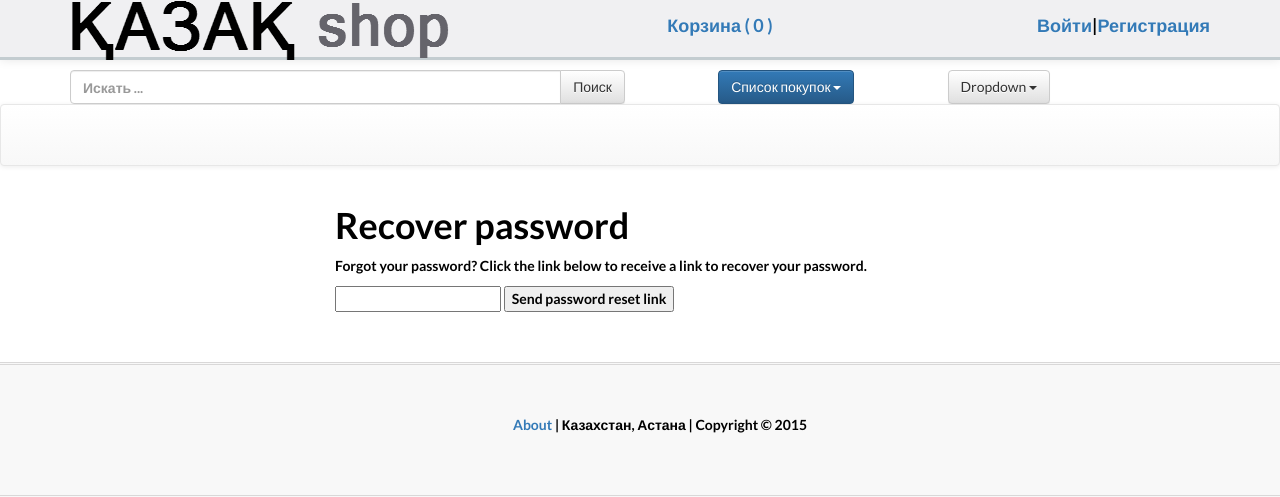
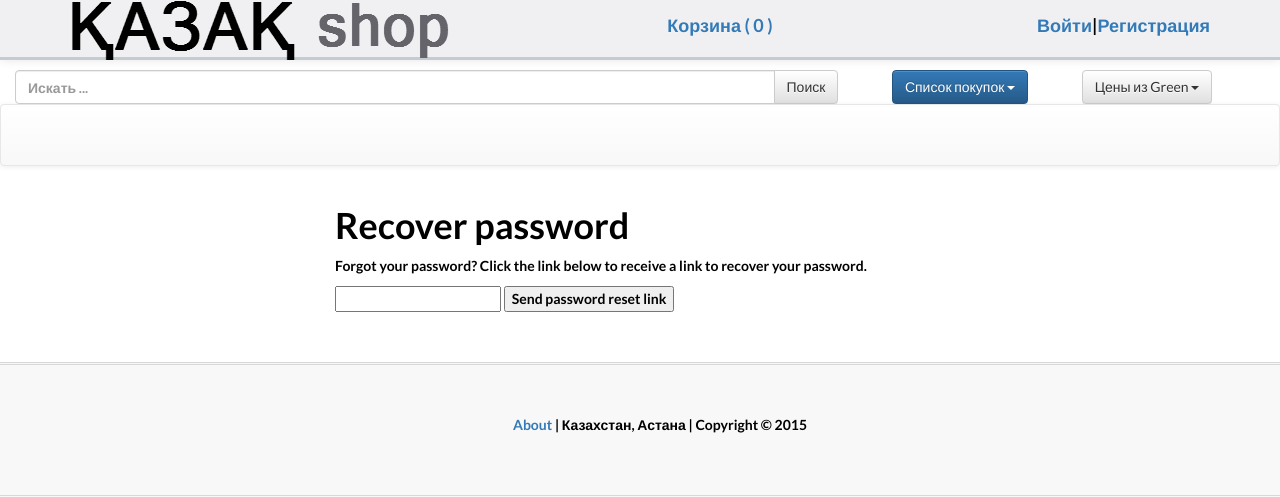
Before and after one commit to abzaloid/bestprice, a Python web app: template templates/forgot.html in a window 1280 px wide. Shown: the top 497 px of the page. Run offline with Jinja, Linux system fonts and the light colour scheme; the template is opened without the code that fills it, so the values that code supplies are empty; some libraries are stand-ins or nearby versions.

Commit message:
design improvements

```diff
--- a/templates/base.html
+++ b/templates/base.html
@@ -51,9 +51,22 @@
 
 
 
-<div class="container">
+<div class="container-fluid">
   <div class="row">
-    <div class="col-md-6">
+    <div class = "col-sm-2 col-xs-2 col-lg-2 col-md-2 pull-right">
+      <div class="dropdown">
+        <button class="btn btn-default dropdown-toggle" type="button" id="dropdownMenu1" data-toggle="dropdown" aria-expanded="true">
+          Цены из Green
+          <span class="caret"></span>
+        </button>
+        <ul class="dropdown-menu" role="menu" aria-labelledby="dropdownMenu1">
+          <li role="presentation"><a role="menuitem" tabindex="-1" href="#">Green</a></li>
+          <li role="presentation"><a role="menuitem" tabindex="-1" href="#">Galmart</a></li>
+        </ul>
+      </div>
+    </div>
+
+     <div class="col-sm-8 col-xs-8 col-lg-8 col-md-8">
       <div class="input-group">
         <input type="text" class="form-control" id = "search_form" placeholder="Искать ...">
         <span class="input-group-btn">
@@ -66,7 +79,7 @@
       </span>
     </div>
    </div>
-   <div class="col-md-3 text-center">
+      <div class="col-sm-2 col-xs-2 col-lg-2 col-md-2 text-center">
         <div class="dropdown">
             <a id="dLabel" role="button" class="btn btn-primary" data-target="#">
                 Список покупок <span class="caret"></span>
@@ -78,20 +91,8 @@
             </span>
         </div>
     </div>
-    <div class = "col-md-3 pull-right">
-      <div class="dropdown">
-        <button class="btn btn-default dropdown-toggle" type="button" id="dropdownMenu1" data-toggle="dropdown" aria-expanded="true">
-          Dropdown
-          <span class="caret"></span>
-        </button>
-        <ul class="dropdown-menu" role="menu" aria-labelledby="dropdownMenu1">
-          <li role="presentation"><a role="menuitem" tabindex="-1" href="#">Action</a></li>
-          <li role="presentation"><a role="menuitem" tabindex="-1" href="#">Another action</a></li>
-          <li role="presentation"><a role="menuitem" tabindex="-1" href="#">Something else here</a></li>
-          <li role="presentation"><a role="menuitem" tabindex="-1" href="#">Separated link</a></li>
-        </ul>
-      </div>
-    </div>
+
+
   </div><!-- /.row -->
 </div>
 
@@ -136,6 +137,8 @@
     {% endfor %}
   {% endif %}
  </nav>
+
+
 
 <div class="container-fluid">
   <div class="row">
```
